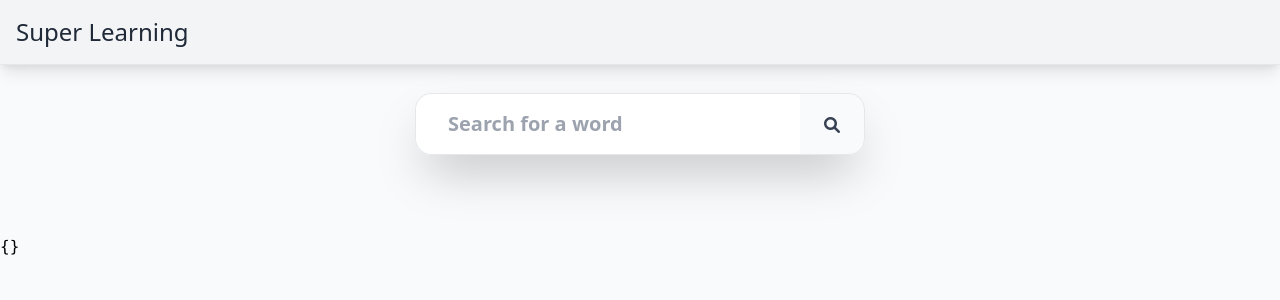
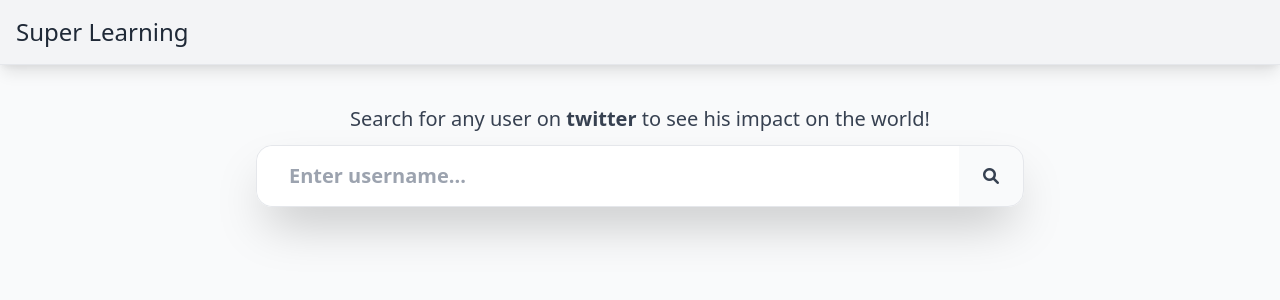
Before and after one commit to neuodev/super-learning, a React (Create React App) app in the folder client/: page /twitter-sentiment-analysis in a window 1280 px wide. Shown: the top 300 px of the page. Built offline with nearby package versions, Linux system fonts and the light colour scheme; no server answers.

Commit message:
Add simple explantion on how to use the page

```diff
--- a/client/src/components/twitterSentimentAnalysis/Search.js
+++ b/client/src/components/twitterSentimentAnalysis/Search.js
@@ -11,14 +11,21 @@ const Search = ({ onSearch }) => {
   return (
     <form
       onSubmit={onSubmit}
-      className="w-full flex items-center justify-center mb-20"
+      className="w-full flex items-center flex-col justify-center mt-10 mb-20"
     >
-      <div ref={ref} className="border rounded-2xl shadow-2xl relative">
+      <h1 className="text-xl text-gray-700 text-left mb-3">
+        Search for any user on <span className="font-bold">twitter</span> to see
+        his impact on the world{"!"}
+      </h1>
+      <div
+        ref={ref}
+        className="border rounded-2xl shadow-2xl relative w-full md:max-w-screen-sm lg:max-w-screen-md flex items-center justify-center"
+      >
         <input
           onChange={(e) => setUsername(e.target.value)}
           value={username}
-          placeholder="Search for a word"
-          className="py-4 px-8 text-xl font-semibold w-96 focus:outline-none  rounded-l-2xl "
+          placeholder="Enter username..."
+          className="py-4 px-8 text-xl font-semibold focus:outline-none  rounded-l-2xl w-full "
         />
         <button>
           <i className="fas fa-search inline-block px-6 text-gray-700"></i>
--- a/client/src/pages/TwitterSentimentAnalysis.js
+++ b/client/src/pages/TwitterSentimentAnalysis.js
@@ -101,7 +101,6 @@ const TwitterSentimentAnalysis = () => {
         )}
 
         {username && <LatestTweetsAnalysis username={username} />}
-        {userInfo && <pre>{JSON.stringify(userInfo, null, 2)}</pre>}
       </div>
     </div>
   );
```
